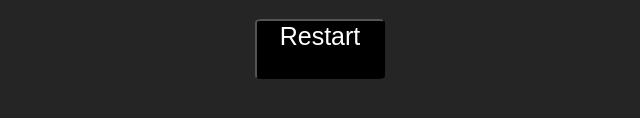
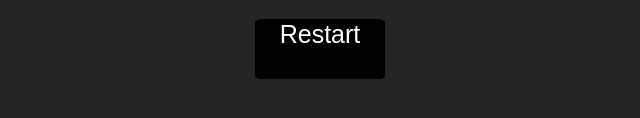
Before and after one commit to noelabellera/zombie_doors_game, a plain HTML site: page index.html in a window 1280 px wide. Shown: the part 858-976 px from the top of the page, 320-960 px from the left. Drawn offline with Linux system fonts and the light colour scheme.

Commit message:
fix style on reset button

```diff
--- a/css/main.css
+++ b/css/main.css
@@ -54,6 +54,8 @@ button {
     justify-content: center;
     border-radius: 5%;
     cursor: pointer;
+    border: none;
+    outline: none;
 }
 
 button:hover {
@@ -65,6 +67,7 @@ button:hover {
 button:active {
     outline: none;
     border: none;
+    background-color: dodgerblue;
 }
 
 #bottomBtn {
```
